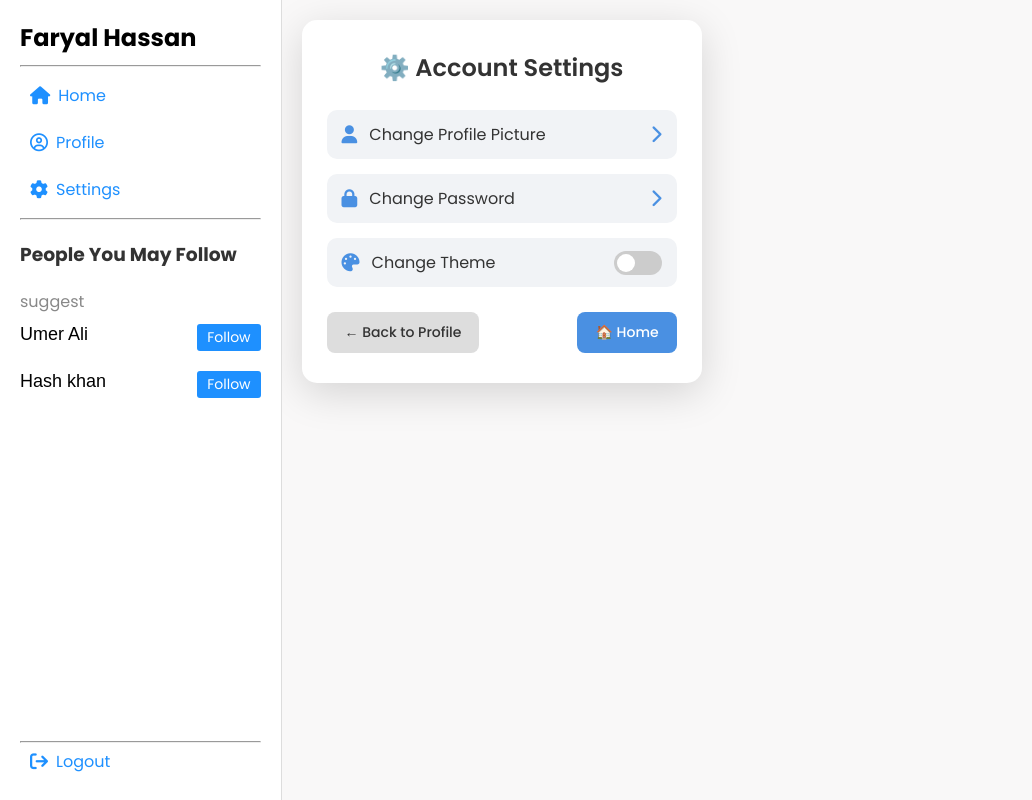
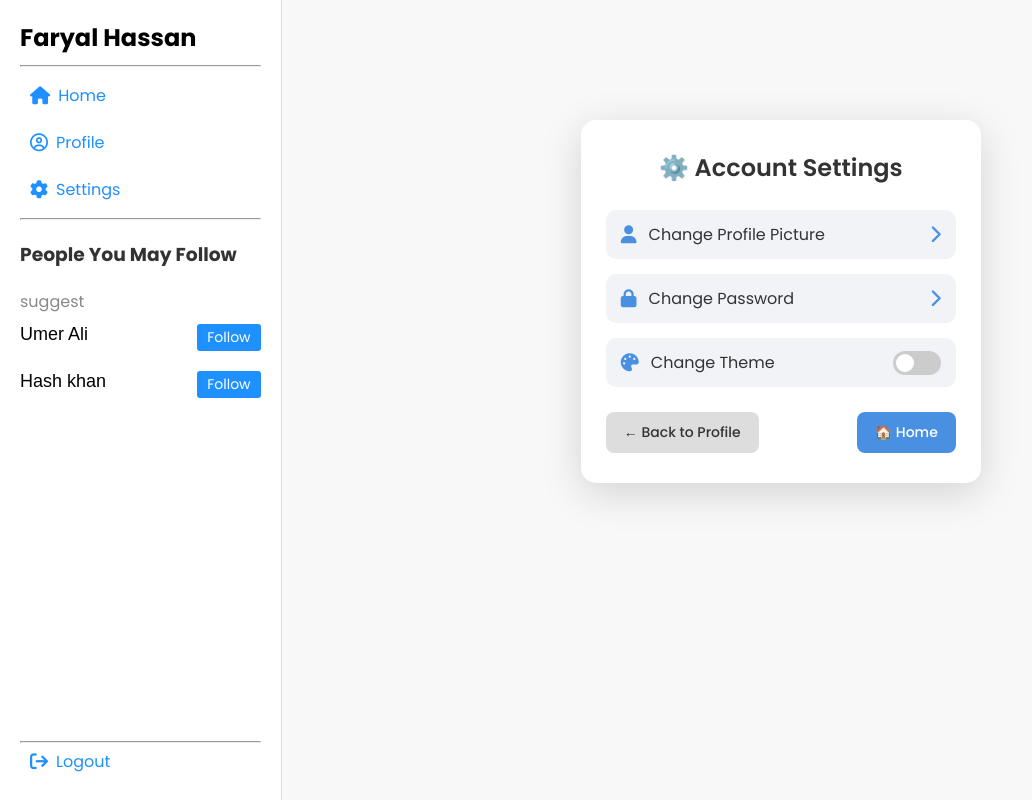
Before and after one commit to Faryalhassan24/Fakebook, a PHP site: page /master.php?page=settings in a window 1280 px wide. Shown: the whole page, without its empty margins (0-1032 px from the left). Run offline with PHP 8.4, Linux system fonts and the light colour scheme; a user stored in the database is signed in; data comes from the database, SQL or seed files in the repository; some web fonts are replaced.

Commit message:
Setting box in center

```diff
--- a/settings.css
+++ b/settings.css
@@ -22,6 +22,7 @@ body {
     padding: 30px 25px;
     border-radius: 15px;
     box-shadow: 0 10px 40px rgba(0,0,0,0.15);
+     margin: 100px auto;
 }
 
 /* Title */
```
